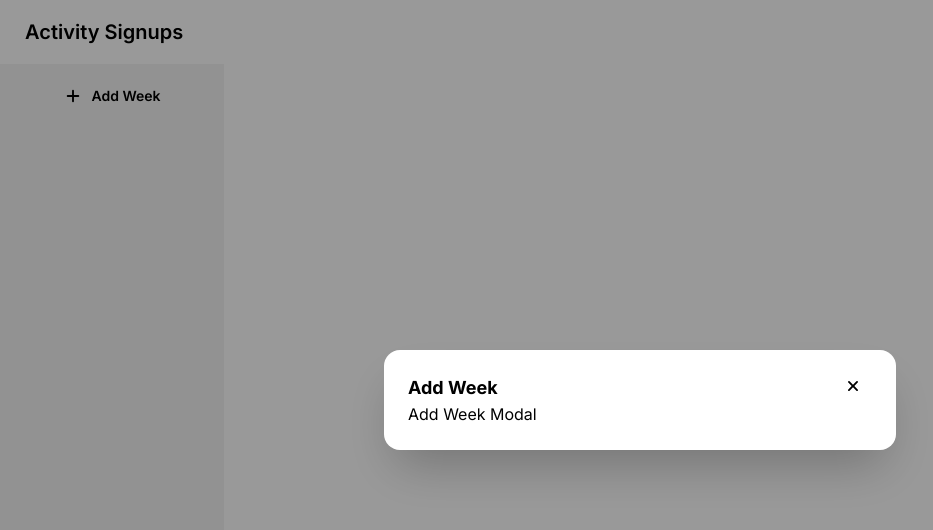
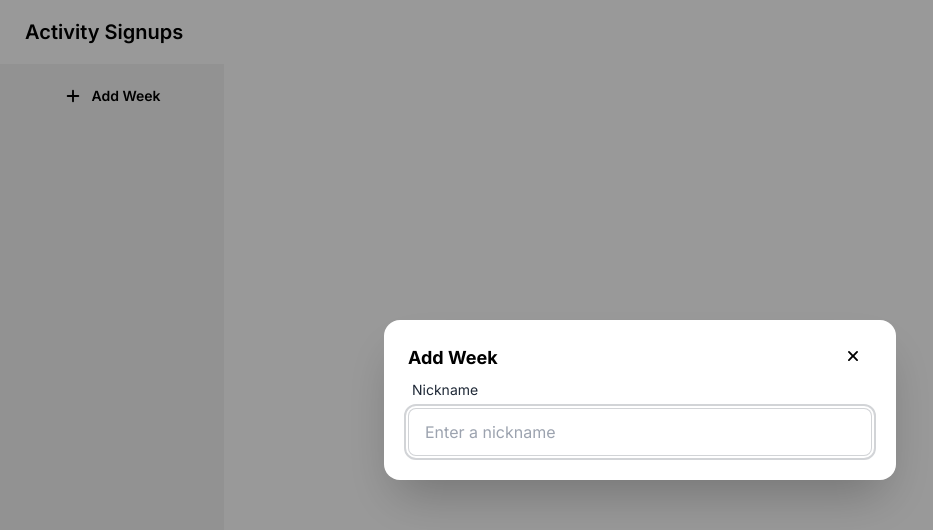
Before and after one commit to lukeirvine/activity-signups, a Next.js app: page / in a window 1280 px wide. Both pictures are taken after a click on the button "Add Week". Shown: the top 530 px of the page, without its empty margins (0-933 px from the left). Built offline with nearby package versions, Linux system fonts and the light colour scheme.

Commit message:
basic form for add week modal

```diff
--- /dev/null
+++ b/components/atoms/form/text-input/text-input.tsx
@@ -0,0 +1,50 @@
+import React, { ReactNode } from 'react';
+
+type TextInputProps = {
+  id?: string;
+  name: string;
+  label?: string;
+  placeholder: string;
+  value: string;
+  onChange: (e: React.ChangeEvent<HTMLInputElement>) => void;
+  disabled?: boolean;
+  className?: string;
+  type?: string;
+  error?: boolean;
+  errorMessage?: string;
+};
+
+const TextInput: React.FC<Readonly<TextInputProps>> = ({
+  id,
+  name,
+  label,
+  placeholder,
+  value,
+  onChange,
+  disabled,
+  className,
+  type = "text",
+  error,
+  errorMessage,
+}) => {
+	return <div>
+    <div className="label">
+      <span className="label-text">{label}</span>
+    </div>
+    <input
+      id={id}
+      type={type}
+      name={name}
+      placeholder={placeholder}
+      value={value}
+      onChange={onChange}
+      disabled={disabled}
+      className={`input input-bordered w-full ${className} ${error ? 'input-error' : ''}`}
+    />
+    {error && <div className="label">
+      <span className="label-text-alt text-error">{errorMessage}</span>
+    </div>}
+  </div>;
+};
+
+export default TextInput;
--- a/components/organisms/modals/add-week-modal/add-week-modal.tsx
+++ b/components/organisms/modals/add-week-modal/add-week-modal.tsx
@@ -1,16 +1,59 @@
+import TextInput from '@/components/atoms/form/text-input/text-input';
 import Modal from '@/components/atoms/modal/modal';
-import React, { ReactNode } from 'react';
+import useFormHooks from '@/hooks/use-form-hooks';
+import React, { ReactNode, useMemo } from 'react';
 
 type MyComponentProps = {
 	id: string;
 };
 
+interface AddWeekData {
+	nickname: string,
+	startDate: Date,
+}
+
 const AddWeekModal: React.FC<Readonly<MyComponentProps>> = ({ id }) => {
+	const requiredFields: (keyof AddWeekData)[] = useMemo(() => {
+		return ["nickname", "startDate"];
+	}, []);
+	const formData: AddWeekData = {
+		nickname: "",
+		startDate: new Date(),
+	};
+	const {
+		values,
+		handleChange,
+		handleSubmit,
+		setFormState,
+		errorMessages,
+		isSubmitting,
+		showDisabled,
+		showSubmitError,
+		submitError,
+	} = useFormHooks({
+		requiredFields,
+		initialize: () => formData,
+		onSubmit: async () => {
+
+		}
+	})
+
 	return <Modal
 		id="add_week_modal"
 		title="Add Week"
 	>
-		Add Week Modal
+		<form method="post" onSubmit={handleSubmit} noValidate>
+			<TextInput
+				id="nickname"
+				name="nickname"
+				label="Nickname"
+				placeholder="Enter a nickname"
+				value={values.nickname}
+				onChange={handleChange}
+				error={!!errorMessages?.nickname}
+				errorMessage={errorMessages?.nickname}
+			/>
+		</form>
 	</Modal>;
 };
 
```
